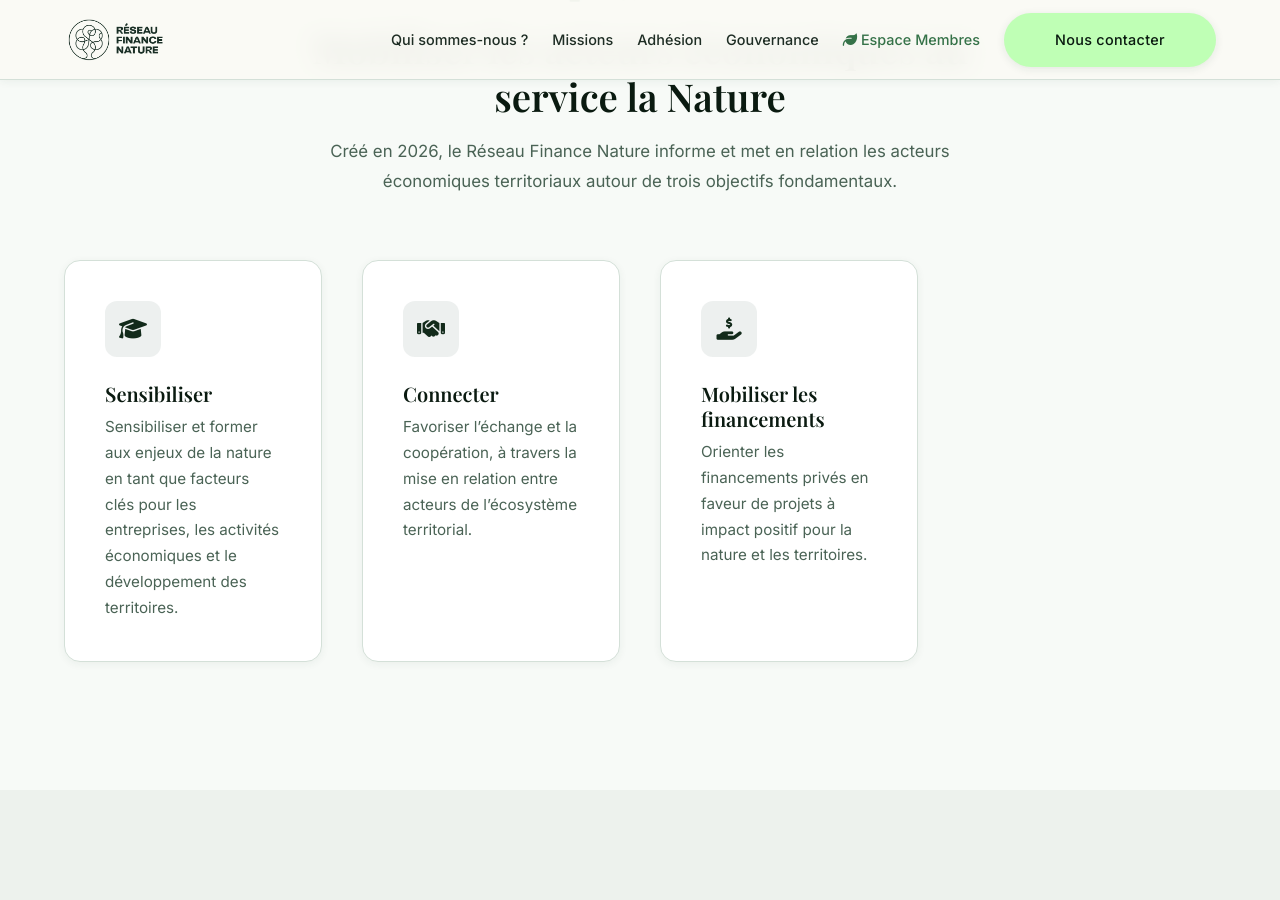
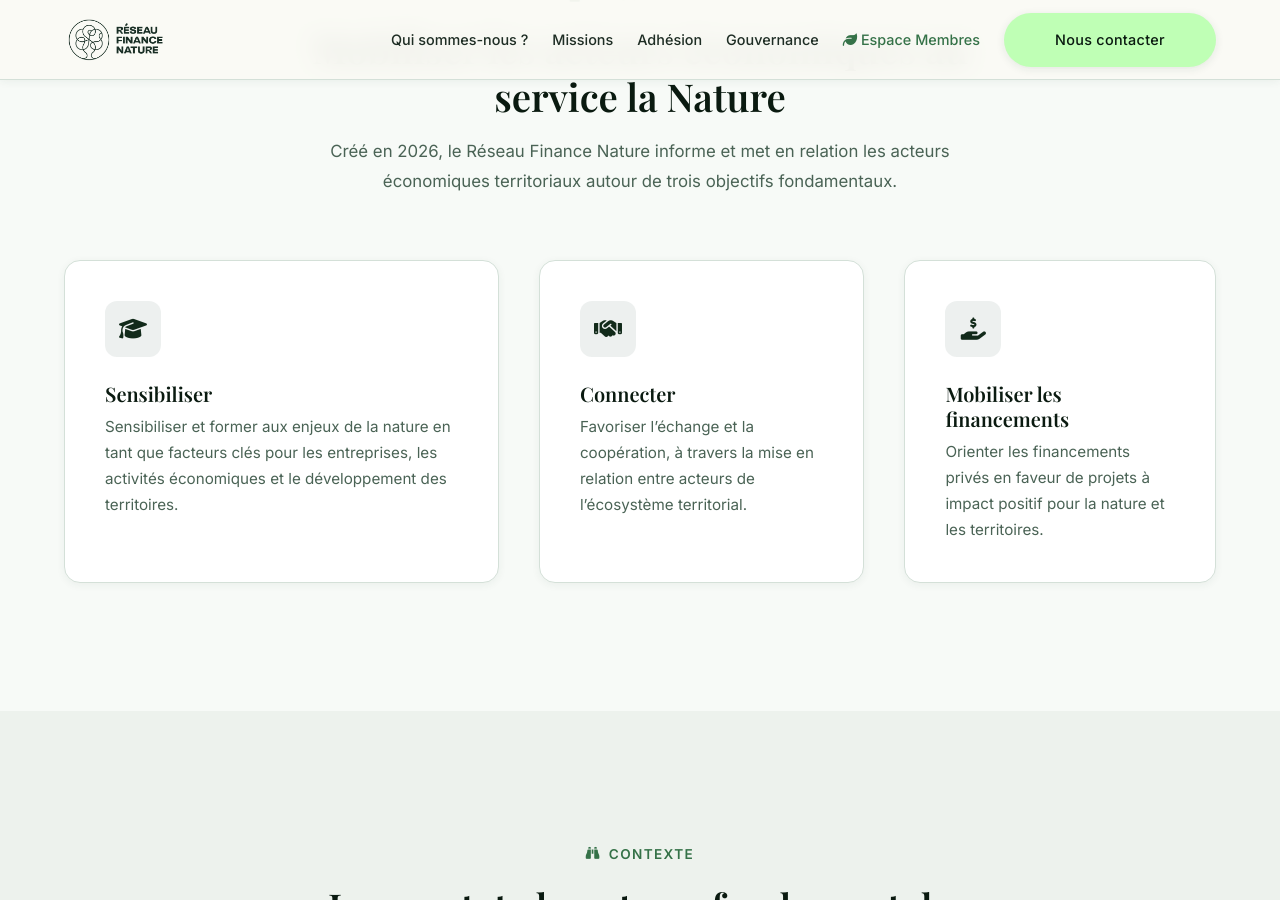
Before and after one commit to fabriceliut/reseau-finance-nature, a Jekyll site: the page built from index.html, in a window 1280 px wide and 900 px high, scrolled down 1166 px. Built offline with Jekyll 4.4.1, drawn with Linux system fonts in a browser that asks for light colours.

Commit message:
Center the 3 objective cards in the raison d'être section

```diff
--- a/assets/css/style.css
+++ b/assets/css/style.css
@@ -558,20 +558,21 @@
 
 /* --- Cards --- */
 .card-grid {
-  display: grid;
-  grid-template-columns: repeat(4, 1fr);
+  display: flex;
+  justify-content: center;
   gap: var(--space-lg);
 }
 
 @media (max-width: 968px) {
   .card-grid {
-    grid-template-columns: repeat(2, 1fr);
+    flex-wrap: wrap;
   }
 }
 
 @media (max-width: 600px) {
   .card-grid {
-    grid-template-columns: 1fr;
+    flex-direction: column;
+    align-items: center;
   }
 }
 
```
